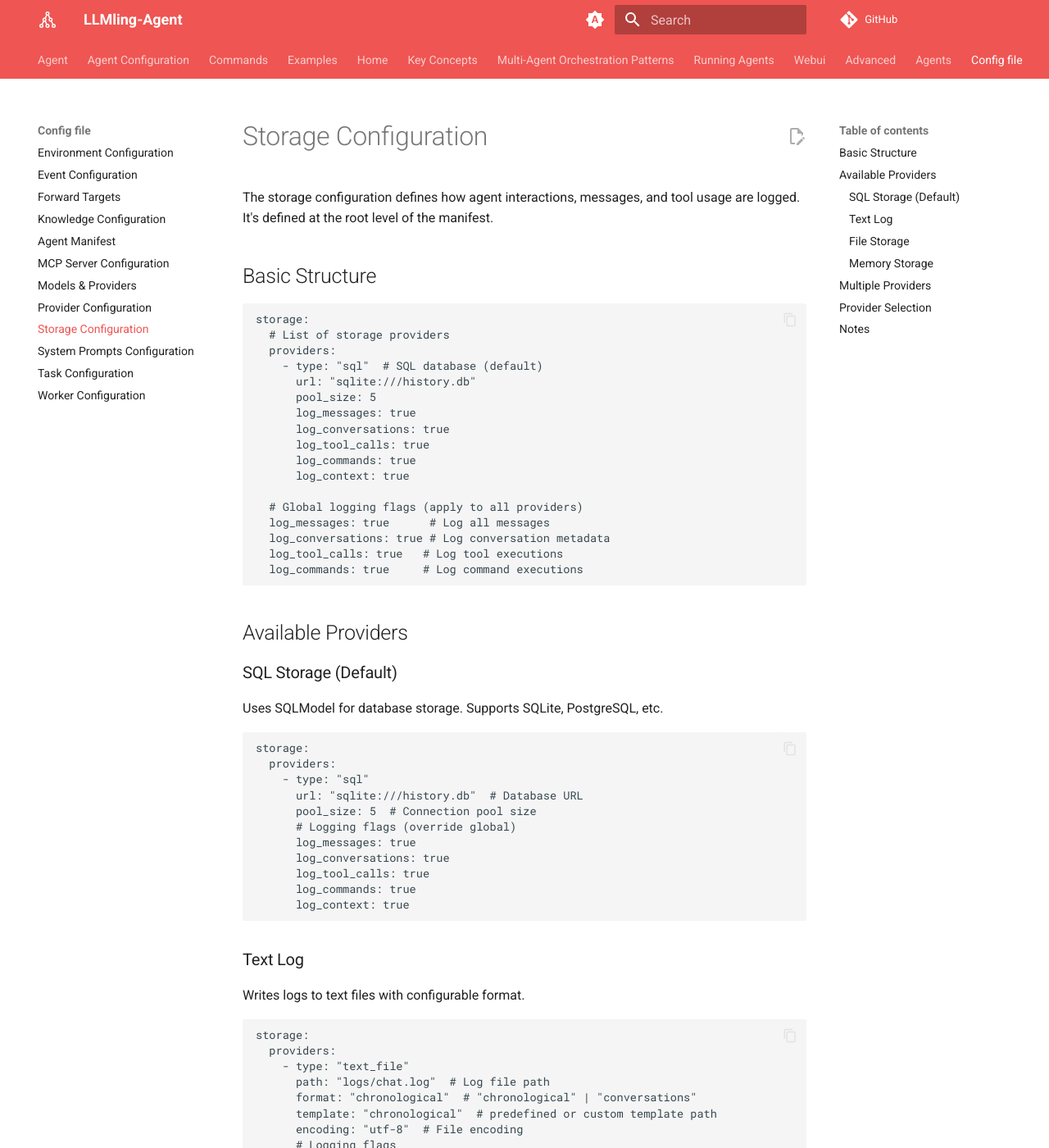
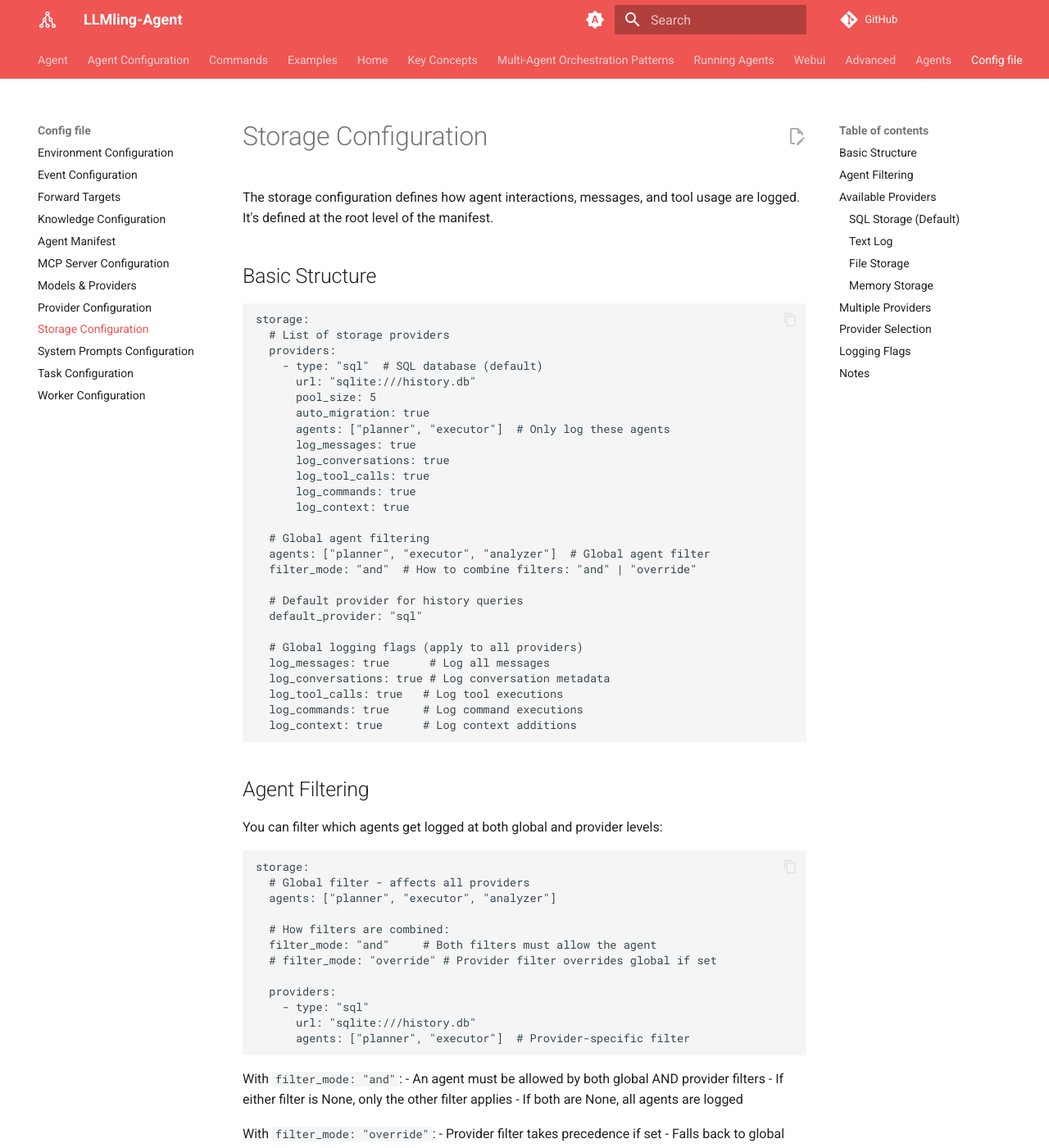
Before and after one commit to uk0/llmling-agent, an MkDocs documentation site: the page built from docs/config_file/storage_config.md, in a window 1280 px wide and 1400 px high. Shown: the whole window at 82% size. Built offline with MkDocs 1.6.1 and Material for MkDocs 9.7.7, drawn with Linux system fonts in a browser that asks for light colours; comment, search, counter and statistics services are not loaded; some of the changed text lies outside the part shown.

Commit message:
chore: some storage config work

````diff
--- a/docs/config_file/storage_config.md
+++ b/docs/config_file/storage_config.md
@@ -11,18 +11,57 @@ storage:
     - type: "sql"  # SQL database (default)
       url: "sqlite:///history.db"
       pool_size: 5
+      auto_migration: true
+      agents: ["planner", "executor"]  # Only log these agents
       log_messages: true
       log_conversations: true
       log_tool_calls: true
       log_commands: true
       log_context: true
 
+  # Global agent filtering
+  agents: ["planner", "executor", "analyzer"]  # Global agent filter
+  filter_mode: "and"  # How to combine filters: "and" | "override"
+
+  # Default provider for history queries
+  default_provider: "sql"
+
   # Global logging flags (apply to all providers)
   log_messages: true      # Log all messages
   log_conversations: true # Log conversation metadata
   log_tool_calls: true   # Log tool executions
   log_commands: true     # Log command executions
+  log_context: true      # Log context additions
 ```
+
+## Agent Filtering
+
+You can filter which agents get logged at both global and provider levels:
+
+```yaml
+storage:
+  # Global filter - affects all providers
+  agents: ["planner", "executor", "analyzer"]
+
+  # How filters are combined:
+  filter_mode: "and"     # Both filters must allow the agent
+  # filter_mode: "override" # Provider filter overrides global if set
+
+  providers:
+    - type: "sql"
+      url: "sqlite:///history.db"
+      agents: ["planner", "executor"]  # Provider-specific filter
+```
+
+With `filter_mode: "and"`:
+- An agent must be allowed by both global AND provider filters
+- If either filter is None, only the other filter applies
+- If both are None, all agents are logged
+
+With `filter_mode: "override"`:
+- Provider filter takes precedence if set
+- Falls back to global filter if provider filter is None
+- If both are None, all agents are logged
 
 ## Available Providers
 
@@ -35,6 +74,8 @@ storage:
     - type: "sql"
       url: "sqlite:///history.db"  # Database URL
       pool_size: 5  # Connection pool size
+      auto_migration: true  # Automatically add missing columns
+      agents: ["planner", "executor"]  # Agent filter
       # Logging flags (override global)
       log_messages: true
       log_conversations: true
@@ -54,6 +95,7 @@ storage:
       format: "chronological"  # "chronological" | "conversations"
       template: "chronological"  # predefined or custom template path
       encoding: "utf-8"  # File encoding
+      agents: ["analyzer"]  # Agent filter
       # Logging flags
       log_messages: true
       log_conversations: true
@@ -70,8 +112,9 @@ storage:
   providers:
     - type: "file"
       path: "data/history.json"  # Storage file path
-      format: "auto"  # "auto" | "json" | "yaml" | etc.
+      format: "auto"  # "auto" | "json" | "yaml" | "toml" | "ini"
       encoding: "utf-8"  # File encoding
+      agents: ["planner"]  # Agent filter
       # Logging flags
       log_messages: true
       log_conversations: true
@@ -87,6 +130,7 @@ In-memory storage for testing.
 storage:
   providers:
     - type: "memory"  # No additional configuration needed
+      agents: null  # Log all agents
       # Logging flags
       log_messages: true
       log_conversations: true
@@ -97,33 +141,64 @@ storage:
 
 ## Multiple Providers
 
-You can use multiple providers simultaneously:
+You can use multiple providers simultaneously, each with their own filtering:
 
 ```yaml
 storage:
+  # Global settings
+  agents: ["planner", "executor", "analyzer"]
+  filter_mode: "and"
+  log_messages: true
+  log_conversations: true
+  log_commands: true
+  log_context: true
+  default_provider: "sql"
+
   providers:
     - type: "sql"  # Primary storage in database
       url: "sqlite:///history.db"
-    - type: "text_file"  # Additional logging to file
-      path: "logs/chat.log"
-    - type: "memory"  # Temporary storage for testing
+      agents: ["planner", "executor"]  # Only execution pipeline
 
-  # Global settings apply to all providers
-  log_messages: true
-  log_conversations: true
+    - type: "text_file"  # Analysis logs
+      path: "logs/analysis.log"
+      agents: ["analyzer"]  # Only analysis pipeline
+      format: "chronological"
+
+    - type: "file"  # Complete history
+      path: "data/history.json"
+      agents: null  # Log everything
 ```
 
 ## Provider Selection
 
 When loading history, providers are selected in this order:
 1. Explicitly specified preferred provider
-2. Default provider if configured
+2. Default provider if configured in `default_provider`
 3. First capable provider in the list
 4. Raises error if no capable provider found
 
+## Logging Flags
+
+All logging flags can be set both globally and per provider:
+- `log_messages`: Log all messages exchanged
+- `log_conversations`: Log conversation metadata
+- `log_tool_calls`: Log tool executions and results
+- `log_commands`: Log command executions
+- `log_context`: Log context additions and changes
+
+Provider flags are combined with global flags using AND logic:
+```yaml
+storage:
+  log_messages: true     # Global setting
+  providers:
+    - type: "sql"
+      log_messages: true # Must also be true here to log messages
+```
+
 ## Notes
-- Individual provider settings override global settings
-- The SQL provider is recommended for production use
+- Individual provider settings are combined with global settings
+- SQL provider is recommended for production use
 - Memory provider is useful for testing
-- Text logs are good for debugging
+- Text logs are good for debugging and monitoring
 - File storage is suitable for simple deployments
+- Agent filtering allows splitting logs across different providers
````
Also changed, not shown: 8 other files.
